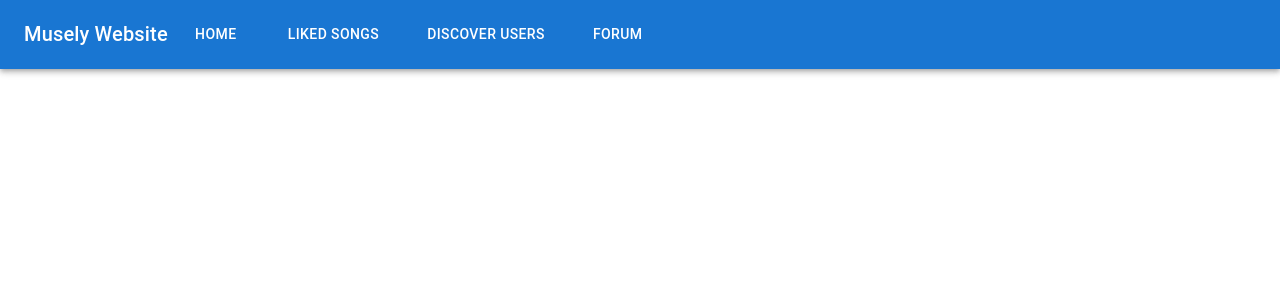
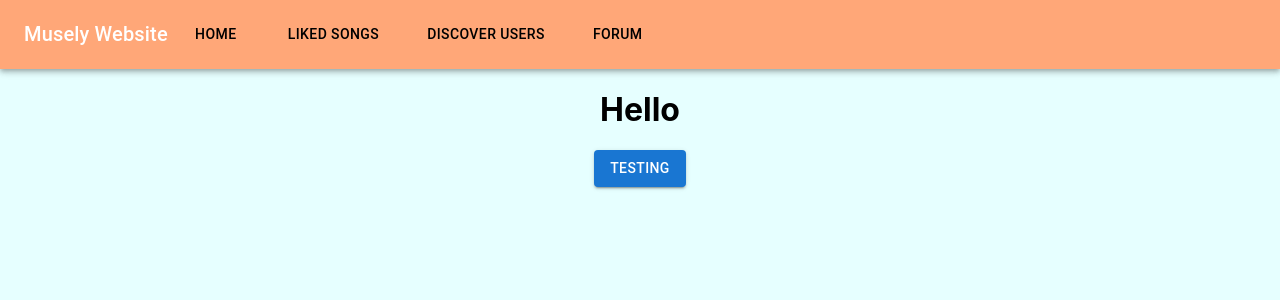
Before and after one commit to yangjus/spotify-proj, a React (Create React App) app in the folder frontend/: page / in a window 1280 px wide. Shown: the top 300 px of the page. Built offline with nearby package versions, Linux system fonts and the light colour scheme.

Commit message:
color scheme

```diff
--- a/frontend/src/Navbar.js
+++ b/frontend/src/Navbar.js
@@ -11,13 +11,13 @@ const Navbar = () => {
     const linkStyle = {
         margin: "1rem",
         textDecoration: "none",
-        color: 'white'
+        color: 'black'
     };
 
     return (
         <Box sx={{ flexGrow: 1 }}>
             <AppBar position="static">
-                <Toolbar>
+                <Toolbar style={{backgroundColor: "#FFA778"}}>
                     <Typography variant="h6" component="div">
                         Musely Website
                     </Typography>
--- a/frontend/src/home_components/Home.js
+++ b/frontend/src/home_components/Home.js
@@ -1,11 +1,18 @@
 import React from 'react';
 import Navbar from '../Navbar.js';
+import Button from '@mui/material/Button';
+
+document.body.style = 'background: #E6FFFF;';
 
 const Home = () => {
     return (
-        <>
+        <div>
         <Navbar />
-        </>
+        <h1>Hello</h1>
+        <Button variant="contained">
+            Testing
+        </Button>
+        </div>
 
     );
 
```
